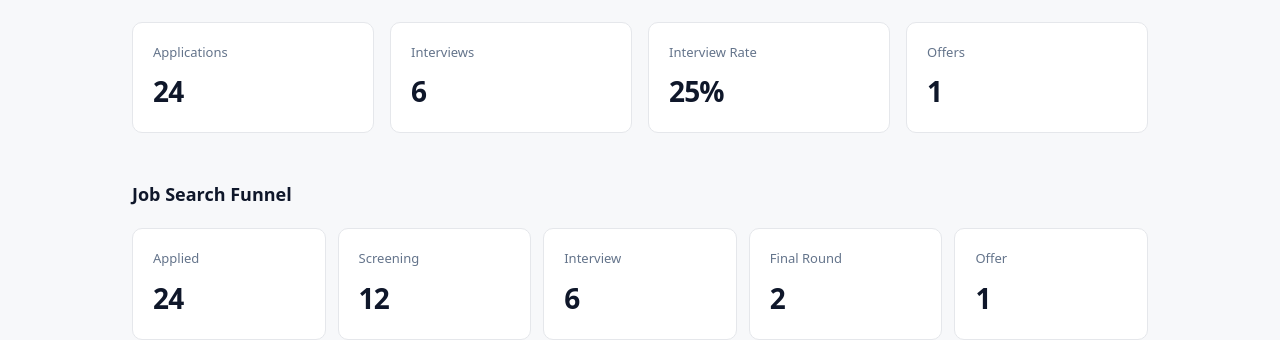
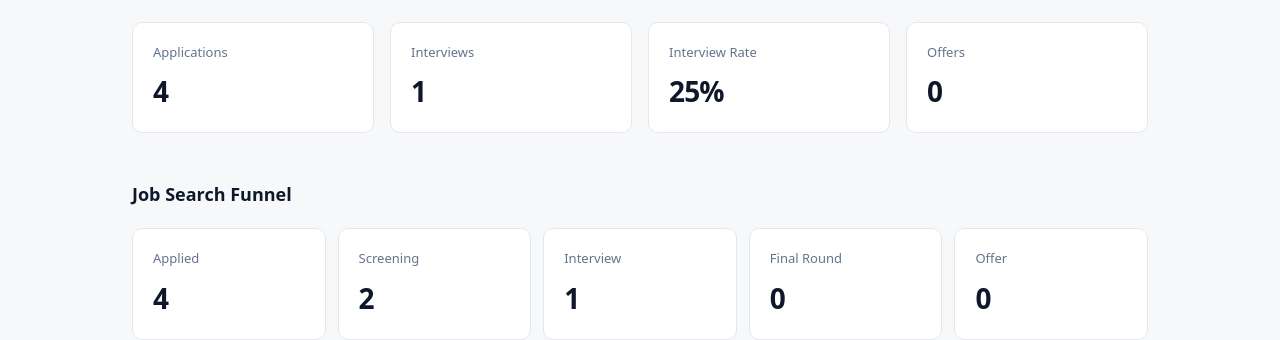
Before and after one commit to liqiutian2001-Serena/JobFlow-AI, a React (Vite) app: page / in a window 1280 px wide. Shown: the part 475-815 px from the top of the page. Built offline with nearby package versions, Linux system fonts and the light colour scheme.

Commit message:
Derive dashboard stats from jobs

```diff
--- a/src/App.jsx
+++ b/src/App.jsx
@@ -3,6 +3,7 @@ import './App.css'
 import AnalysisPage from './components/AnalysisPage'
 import JobDetail from './components/JobDetail'
 import ResumeProfile from './components/ResumeProfile'
+import { calculateJobStats } from './services/jobStats'
 
 const STORAGE_KEY = 'jobflow-data'
 
@@ -55,36 +56,6 @@ const INITIAL_JOBS = [
   },
 ]
 
-const INITIAL_COUNTS = {
-  applications: 24,
-  screening: 12,
-  interview: 6,
-  finalRound: 2,
-  offer: 1,
-}
-
-const INITIAL_DATA = {
-  jobs: INITIAL_JOBS,
-  counts: INITIAL_COUNTS,
-}
-
-const COUNT_KEYS = [
-  'applications',
-  'screening',
-  'interview',
-  'finalRound',
-  'offer',
-]
-
-const STATUS_CONTRIBUTIONS = {
-  Applied: [1, 0, 0, 0, 0],
-  Screening: [1, 1, 0, 0, 0],
-  Interview: [1, 1, 1, 0, 0],
-  'Final Round': [1, 1, 1, 1, 0],
-  Offer: [1, 1, 1, 1, 1],
-  Rejected: [1, 0, 0, 0, 0],
-}
-
 const EMPTY_FORM = {
   company: '',
   role: '',
@@ -99,7 +70,7 @@ function loadJobFlowData() {
     const savedData = localStorage.getItem(STORAGE_KEY)
 
     if (!savedData) {
-      return INITIAL_DATA
+      return INITIAL_JOBS
     }
 
     const parsedData = JSON.parse(savedData)
@@ -114,41 +85,15 @@ function loadJobFlowData() {
           STATUS_OPTIONS.includes(job.status) &&
           SOURCE_OPTIONS.includes(job.source),
       )
-    const hasValidCounts =
-      parsedData.counts &&
-      COUNT_KEYS.every(
-        (key) =>
-          Number.isInteger(parsedData.counts[key]) &&
-          parsedData.counts[key] >= 0,
-      )
-
-    if (!hasValidJobs || !hasValidCounts) {
-      return INITIAL_DATA
-    }
-
-    return {
-      jobs: parsedData.jobs,
-      counts: parsedData.counts,
-    }
+    // Legacy statistics are ignored, even if absent or invalid. Keep the jobs intact.
+    return hasValidJobs ? parsedData.jobs : INITIAL_JOBS
   } catch {
-    return INITIAL_DATA
+    return INITIAL_JOBS
   }
 }
 
-function applyStatusContribution(counts, status, direction) {
-  const contribution = STATUS_CONTRIBUTIONS[status]
-
-  return COUNT_KEYS.reduce(
-    (next, key, index) => ({
-      ...next,
-      [key]: counts[key] + contribution[index] * direction,
-    }),
-    {},
-  )
-}
-
 function App() {
-  const [data, setData] = useState(loadJobFlowData)
+  const [jobs, setJobs] = useState(loadJobFlowData)
   const [activeView, setActiveView] = useState('dashboard')
   const [selectedJobId, setSelectedJobId] = useState(null)
   const [isModalOpen, setIsModalOpen] = useState(false)
@@ -156,7 +101,7 @@ function App() {
   const [jobToDelete, setJobToDelete] = useState(null)
   const [form, setForm] = useState(EMPTY_FORM)
   const [error, setError] = useState('')
-  const { jobs, counts } = data
+  const stats = calculateJobStats(jobs)
   // Read the current job from the existing data so edits appear immediately.
   const selectedJob = jobs.find((job) => job.id === selectedJobId) ?? null
 
@@ -172,15 +117,11 @@ function App() {
 
   useEffect(() => {
     try {
-      localStorage.setItem(STORAGE_KEY, JSON.stringify(data))
+      localStorage.setItem(STORAGE_KEY, JSON.stringify({ jobs }))
     } catch {
       // Keep the page usable if browser storage is unavailable.
     }
-  }, [data])
-
-  const interviewRate = counts.applications
-    ? Math.round((counts.interview / counts.applications) * 100)
-    : 0
+  }, [jobs])
 
   function openAddModal() {
     setError('')
@@ -236,67 +177,23 @@ function App() {
     }
 
     if (editingJobId !== null) {
-      setData((current) => {
-        const originalJob = current.jobs.find(
-          (job) => job.id === editingJobId,
-        )
-
-        if (!originalJob) {
-          return current
-        }
-
-        let nextJobCounts = current.counts
-
-        if (originalJob.status !== form.status) {
-          nextJobCounts = applyStatusContribution(
-            nextJobCounts,
-            originalJob.status,
-            -1,
-          )
-          nextJobCounts = applyStatusContribution(
-            nextJobCounts,
-            form.status,
-            1,
-          )
-        }
-
-        return {
-          jobs: current.jobs.map((job) =>
-            job.id === editingJobId ? { ...job, ...jobDetails } : job,
-          ),
-          counts: nextJobCounts,
-        }
-      })
+      setJobs((current) => current.map((job) =>
+        job.id === editingJobId ? { ...job, ...jobDetails } : job,
+      ))
     } else {
       const newJob = {
         id: Date.now(),
         ...jobDetails,
       }
 
-      setData((current) => ({
-        jobs: [newJob, ...current.jobs],
-        counts: applyStatusContribution(current.counts, form.status, 1),
-      }))
+      setJobs((current) => [newJob, ...current])
     }
 
     closeModal()
   }
 
   function deleteJob() {
-    setData((current) => {
-      const currentJob = current.jobs.find(
-        (job) => job.id === jobToDelete.id,
-      )
-
-      if (!currentJob) {
-        return current
-      }
-
-      return {
-        jobs: current.jobs.filter((job) => job.id !== currentJob.id),
-        counts: applyStatusContribution(current.counts, currentJob.status, -1),
-      }
-    })
+    setJobs((current) => current.filter((job) => job.id !== jobToDelete.id))
     setJobToDelete(null)
   }
 
@@ -403,19 +300,19 @@ function App() {
                 <div className="stat-grid">
                   <article className="card">
                     <p className="card-label">Applications</p>
-                    <p className="card-value">{counts.applications}</p>
+                    <p className="card-value">{stats.applications}</p>
                   </article>
                   <article className="card">
                     <p className="card-label">Interviews</p>
-                    <p className="card-value">{counts.interview}</p>
+                    <p className="card-value">{stats.interview}</p>
                   </article>
                   <article className="card">
                     <p className="card-label">Interview Rate</p>
-                    <p className="card-value">{interviewRate}%</p>
+                    <p className="card-value">{stats.interviewRate}%</p>
                   </article>
                   <article className="card">
                     <p className="card-label">Offers</p>
-                    <p className="card-value">{counts.offer}</p>
+                    <p className="card-value">{stats.offers}</p>
                   </article>
                 </div>
               </div>
@@ -427,23 +324,23 @@ function App() {
                 <div className="funnel">
                   <article className="funnel-step">
                     <p className="card-label">Applied</p>
-                    <p className="card-value">{counts.applications}</p>
+                    <p className="card-value">{stats.applications}</p>
                   </article>
                   <article className="funnel-step">
                     <p className="card-label">Screening</p>
-                    <p className="card-value">{counts.screening}</p>
+                    <p className="card-value">{stats.screening}</p>
                   </article>
                   <article className="funnel-step">
                     <p className="card-label">Interview</p>
-                    <p className="card-value">{counts.interview}</p>
+                    <p className="card-value">{stats.interview}</p>
                   </article>
                   <article className="funnel-step">
                     <p className="card-label">Final Round</p>
-                    <p className="card-value">{counts.finalRound}</p>
+                    <p className="card-value">{stats.finalRound}</p>
                   </article>
                   <article className="funnel-step">
                     <p className="card-label">Offer</p>
-                    <p className="card-value">{counts.offer}</p>
+                    <p className="card-value">{stats.offers}</p>
                   </article>
                 </div>
               </div>
--- /dev/null
+++ b/src/services/jobStats.js
@@ -0,0 +1,17 @@
+// Cumulative funnel derived only from the current jobs, never persisted separately.
+export function calculateJobStats(jobs) {
+  const applications = jobs.length
+  const screening = jobs.filter((job) =>
+    ['Screening', 'Interview', 'Final Round', 'Offer'].includes(job.status),
+  ).length
+  const interview = jobs.filter((job) =>
+    ['Interview', 'Final Round', 'Offer'].includes(job.status),
+  ).length
+  const finalRound = jobs.filter((job) =>
+    ['Final Round', 'Offer'].includes(job.status),
+  ).length
+  const offers = jobs.filter((job) => job.status === 'Offer').length
+  const interviewRate = applications ? Math.round(interview / applications * 100) : 0
+
+  return { applications, screening, interview, finalRound, offers, interviewRate }
+}
```
Also changed, not shown: 1 other file (tests, documents, lock files or other folders).
